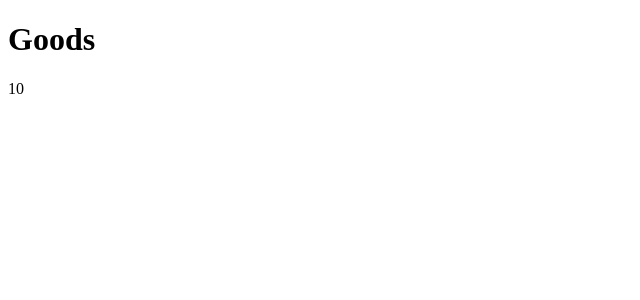
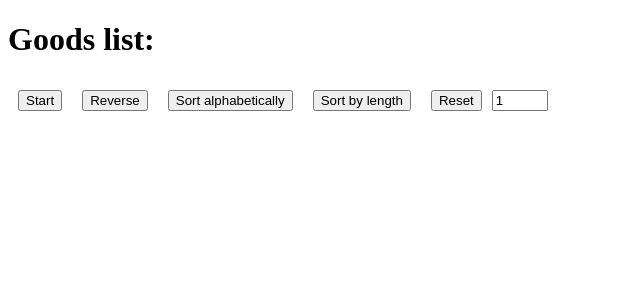
Before and after one commit to mate-academy/react_list-of-goods, a React (Create React App) app: page / in a window 1280 px wide. Shown: the top 300 px of the page, without its empty margins (0-640 px from the left). Built offline with nearby package versions, Linux system fonts and the light colour scheme.

Commit message:
Task was solved

```diff
--- a/src/App.css
+++ b/src/App.css
@@ -0,0 +1,3 @@
+.button {
+  margin: 10px;
+}
--- a/src/App.tsx
+++ b/src/App.tsx
@@ -1,4 +1,5 @@
 import React from 'react';
+import { GoodsList } from './components/GoodsList';
 import './App.css';
 
 const goodsFromServer: string[] = [
@@ -14,11 +15,142 @@ const goodsFromServer: string[] = [
   'Garlic',
 ];
 
-const App: React.FC = () => (
-  <div className="App">
-    <h1>Goods</h1>
-    {goodsFromServer.length}
-  </div>
-);
+interface State {
+  initialGoods: string[],
+  sortBy: string,
+  isRendered: boolean,
+  isReversed: boolean,
+  selectedLength: number,
+}
+
+class App extends React.Component<{}, State> {
+  state = {
+    initialGoods: [...goodsFromServer],
+    isRendered: false,
+    isReversed: false,
+    sortBy: '',
+    selectedLength: 1,
+  };
+
+  showList = () => (
+    this.setState({
+      isRendered: true,
+    }));
+
+  reverseList = () => (
+    this.setState((state) => ({
+      isReversed: !state.isReversed,
+    })));
+
+  sortByAlphabet = () => (
+    this.setState({
+      sortBy: 'alphabet',
+    }));
+
+  sortByLength = () => (
+    this.setState({
+      sortBy: 'length',
+    }));
+
+  resetList = () => (
+    this.setState({
+      sortBy: '',
+      isReversed: false,
+      selectedLength: 1,
+    })
+  );
+
+  changeLengthValue = (event: React.ChangeEvent<HTMLInputElement>) => (
+    this.setState({
+      selectedLength: Number(event.target.value),
+    })
+  );
+
+  render() {
+    const {
+      initialGoods,
+      isRendered,
+      isReversed,
+      sortBy,
+      selectedLength,
+    } = this.state;
+
+    let currentGoods = [...initialGoods].filter((good) => good.length >= selectedLength);
+
+    if (sortBy) {
+      currentGoods = [...currentGoods].sort((a, b) => {
+        switch (sortBy) {
+          case 'alphabet':
+            return a.localeCompare(b);
+
+          case 'length':
+            return a.length - b.length;
+
+          default: return 0;
+        }
+      });
+    }
+
+    if (isReversed) {
+      currentGoods.reverse();
+    }
+
+    return (
+      <>
+        <h1>
+          Goods list:
+        </h1>
+        <button
+          type="button"
+          onClick={this.showList}
+          disabled={isRendered}
+          className="button"
+        >
+          Start
+        </button>
+        <button
+          type="button"
+          onClick={this.reverseList}
+          className="button"
+        >
+          Reverse
+        </button>
+        <button
+          type="button"
+          onClick={this.sortByAlphabet}
+          className="button"
+        >
+          Sort alphabetically
+        </button>
+        <button
+          type="button"
+          onClick={this.sortByLength}
+          className="button"
+        >
+          Sort by length
+        </button>
+        <button
+          type="button"
+          onClick={this.resetList}
+          className="button"
+        >
+          Reset
+        </button>
+        <input
+          type="number"
+          value={selectedLength}
+          min="1"
+          max="10"
+          onChange={this.changeLengthValue}
+        />
+        {
+          isRendered && (
+            <GoodsList initialGoods={[...currentGoods]} />
+          )
+        }
+      </>
+    );
+  }
+}
 
 export default App;
--- /dev/null
+++ b/src/components/GoodsList.tsx
@@ -0,0 +1,20 @@
+import React from 'react';
+
+interface Props {
+  initialGoods: string[],
+}
+
+export const GoodsList: React.FC<Props> = ({ initialGoods }) => (
+  <>
+    <h2>List:</h2>
+    <ul>
+      {
+        initialGoods.map(good => (
+          <li key={good}>
+            {good}
+          </li>
+        ))
+      }
+    </ul>
+  </>
+);
--- /dev/null
+++ b/src/components/index.tsx
@@ -0,0 +1 @@
+export * from './GoodsList';
```
